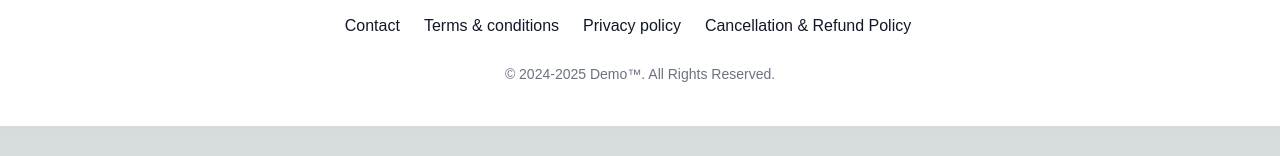
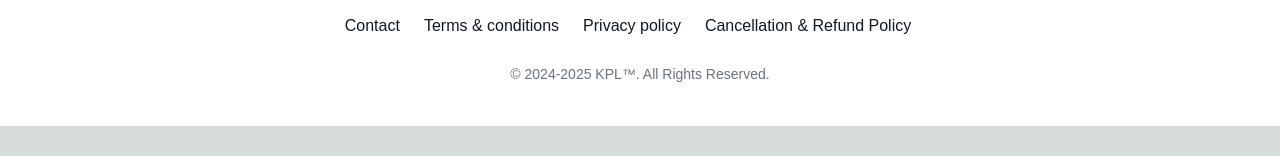
Before and after one commit to sridh-ar/tournament-app-main, a Next.js app: page / in a window 1280 px wide. Shown: the part 543-699 px from the top of the page. Built offline with nearby package versions, Linux system fonts and the light colour scheme; no server answers; a web font is replaced by a local one.

Commit message:
Update Footer.jsx

```diff
--- a/app/components/Footer.jsx
+++ b/app/components/Footer.jsx
@@ -1,4 +1,4 @@
-const ApplicationName = process.env.NEXT_PUBLIC_APPLICATIONNAME || 'Demo'
+const ApplicationName = 'KPL'
 
 export default function Footer() {
     return (
```
